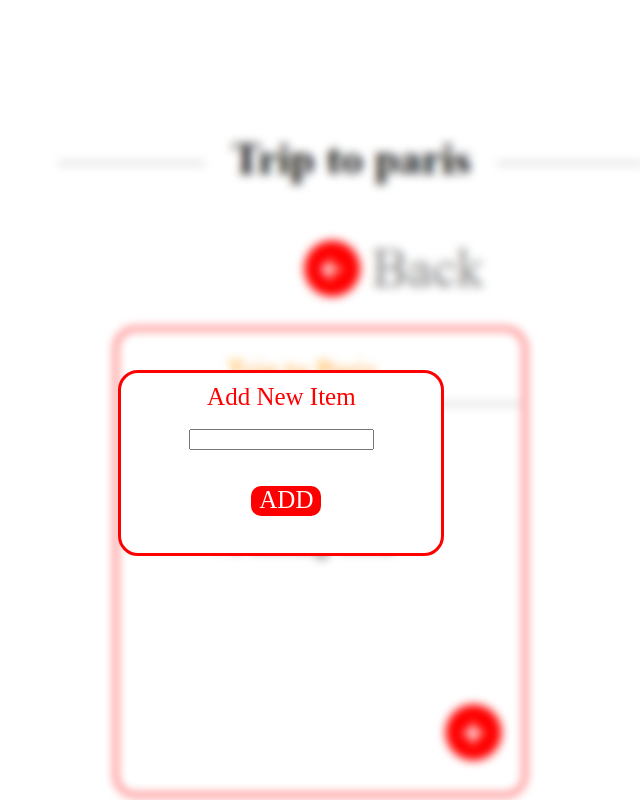
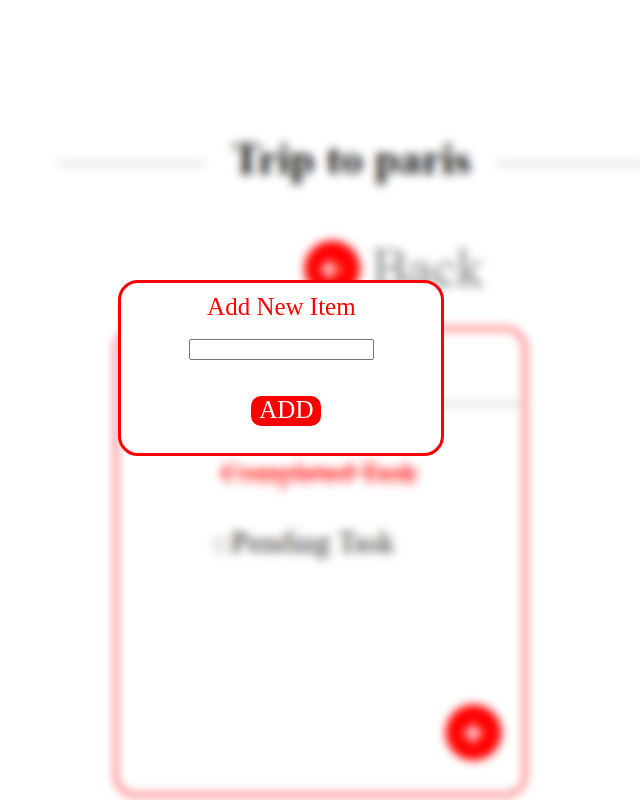
Before and after one commit to lonkashravan2070/lshravankumartodoappproject, a plain HTML site: page indexadditem.html in a window 1280 px wide. Shown: the whole page, without its empty margins (368-1008 px from the left). Drawn offline with Linux system fonts and the light colour scheme.

Commit message:
Update indexadditem.html

```diff
--- a/indexadditem.html
+++ b/indexadditem.html
@@ -33,11 +33,11 @@
             top: 15%;
             left: 38%;
             background-color: white;
-            height: 160px;
+            height: 150px;
             width: 300px;
             border: 3px solid red;
             margin:auto;
-            margin-top: 250px;
+            margin-top: 160px;
             text-align: center;
             padding: 10px;
             border-radius: 20px;
```
